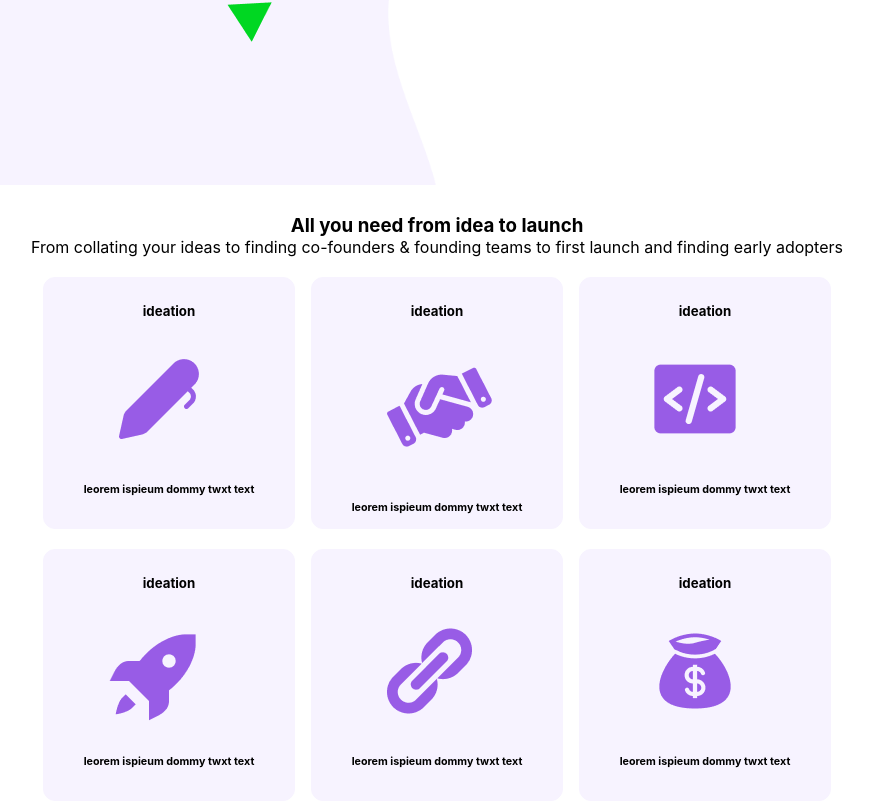
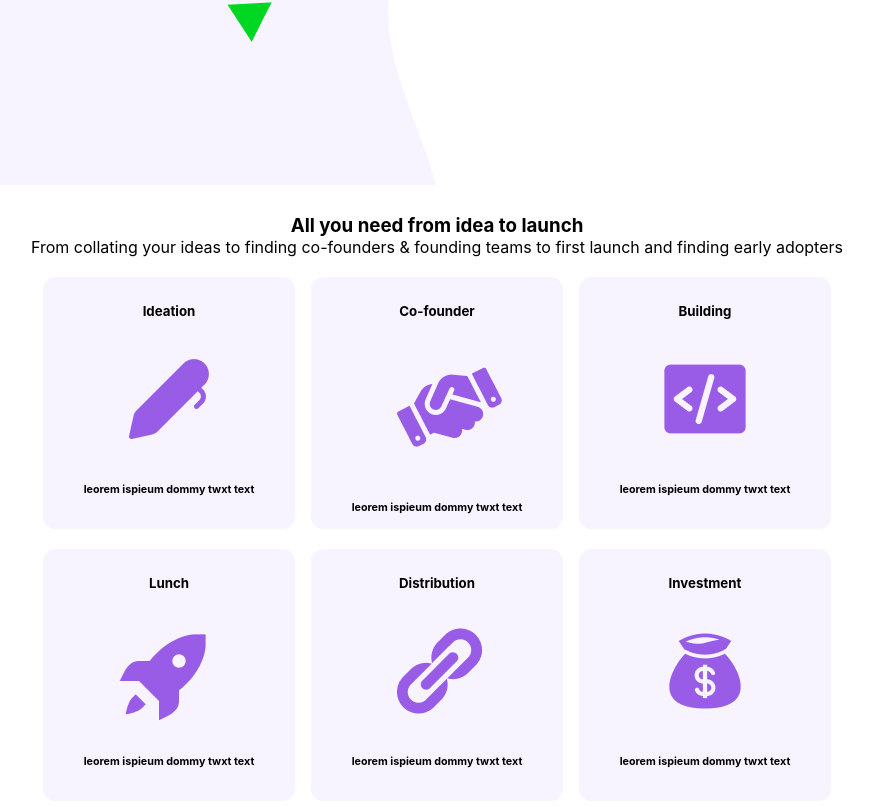
Before and after one commit to LollyTim/megacon, a React (Create React App) app: page / in a window 1280 px wide. Shown: the part 507-1314 px from the top of the page, without its empty margins (203-1076 px from the left). Built offline with nearby package versions, Linux system fonts and the light colour scheme.

Commit message:
changed some text

```diff
--- a/src/Component/Section2/Card1.css
+++ b/src/Component/Section2/Card1.css
@@ -21,7 +21,7 @@
 
 .card-image {
     width: 80px;
-    margin-left: 40px;
+    margin-left: 50px;
     margin-top: 30px;
     margin-bottom: 30px;
 }
--- a/src/Component/Section2/Section-2.tsx
+++ b/src/Component/Section2/Section-2.tsx
@@ -11,14 +11,14 @@ const Section2 = () => {
                 <h3>All you need from idea to launch</h3>
                 <p>From collating your ideas to finding co-founders & founding teams to first launch and finding early adopters</p>
                 <div className='cardcontainer'>
-                    <Card title='ideation' text='leorem ispieum dommy twxt text' image={<img src='pen.png' alt='' />} />
-                    <Card title='ideation' text='leorem ispieum dommy twxt text' image={<img src='handshake.png' alt='' />} />
-                    <Card title='ideation' text='leorem ispieum dommy twxt text' image={<img src='code.png' alt='' />} />
+                    <Card title='Ideation' text='leorem ispieum dommy twxt text' image={<img src='pen.png' alt='' />} />
+                    <Card title='Co-founder' text='leorem ispieum dommy twxt text' image={<img src='handshake.png' alt='' />} />
+                    <Card title='Building' text='leorem ispieum dommy twxt text' image={<img src='code.png' alt='' />} />
                 </div>
                 <div className='cardcontainer'>
-                    <Card title='ideation' text='leorem ispieum dommy twxt text' image={<img src='rocket.png' alt='' />} />
-                    <Card title='ideation' text='leorem ispieum dommy twxt text' image={<img src='adminlinks.png' alt='' />} />
-                    <Card title='ideation' text='leorem ispieum dommy twxt text' image={<img src='moneybag.png' alt='' />} />
+                    <Card title='Lunch' text='leorem ispieum dommy twxt text' image={<img src='rocket.png' alt='' />} />
+                    <Card title='Distribution' text='leorem ispieum dommy twxt text' image={<img src='adminlinks.png' alt='' />} />
+                    <Card title='Investment' text='leorem ispieum dommy twxt text' image={<img src='moneybag.png' alt='' />} />
                 </div>
             </section>
         </div>
```
